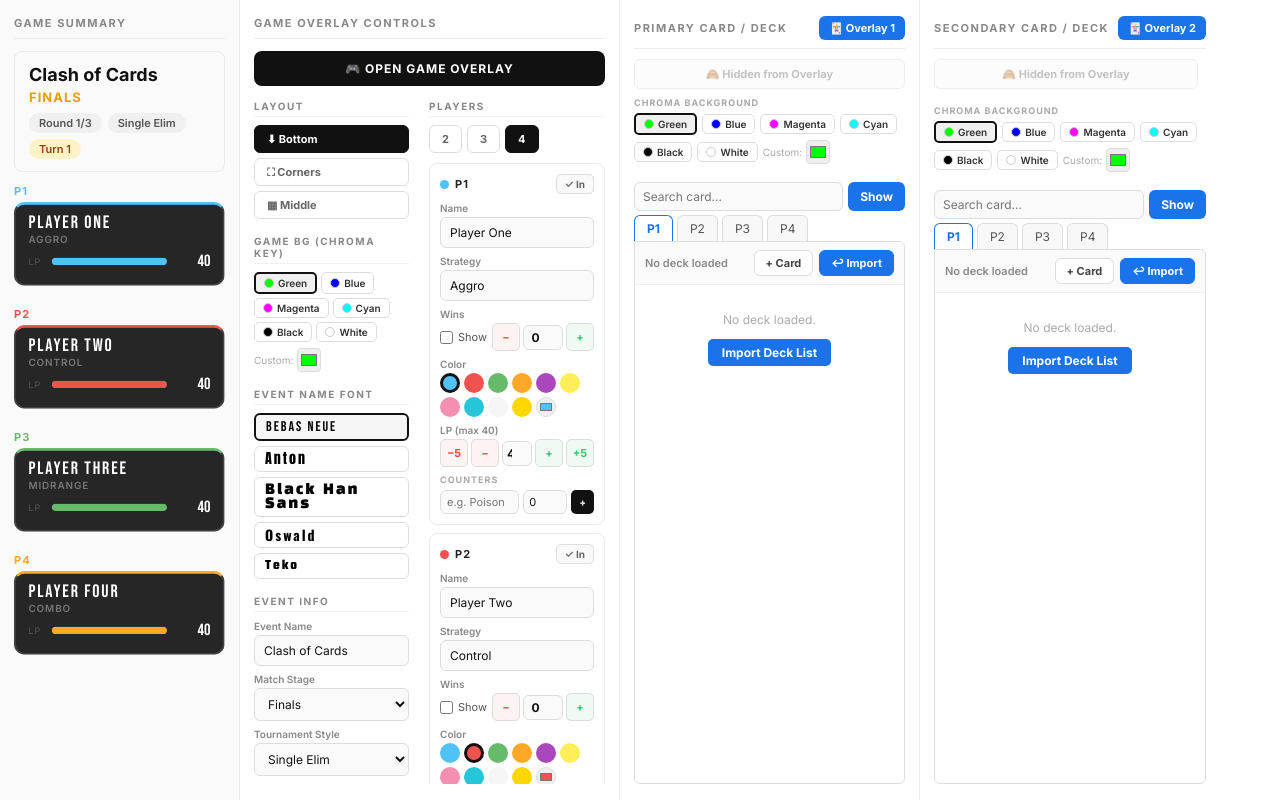
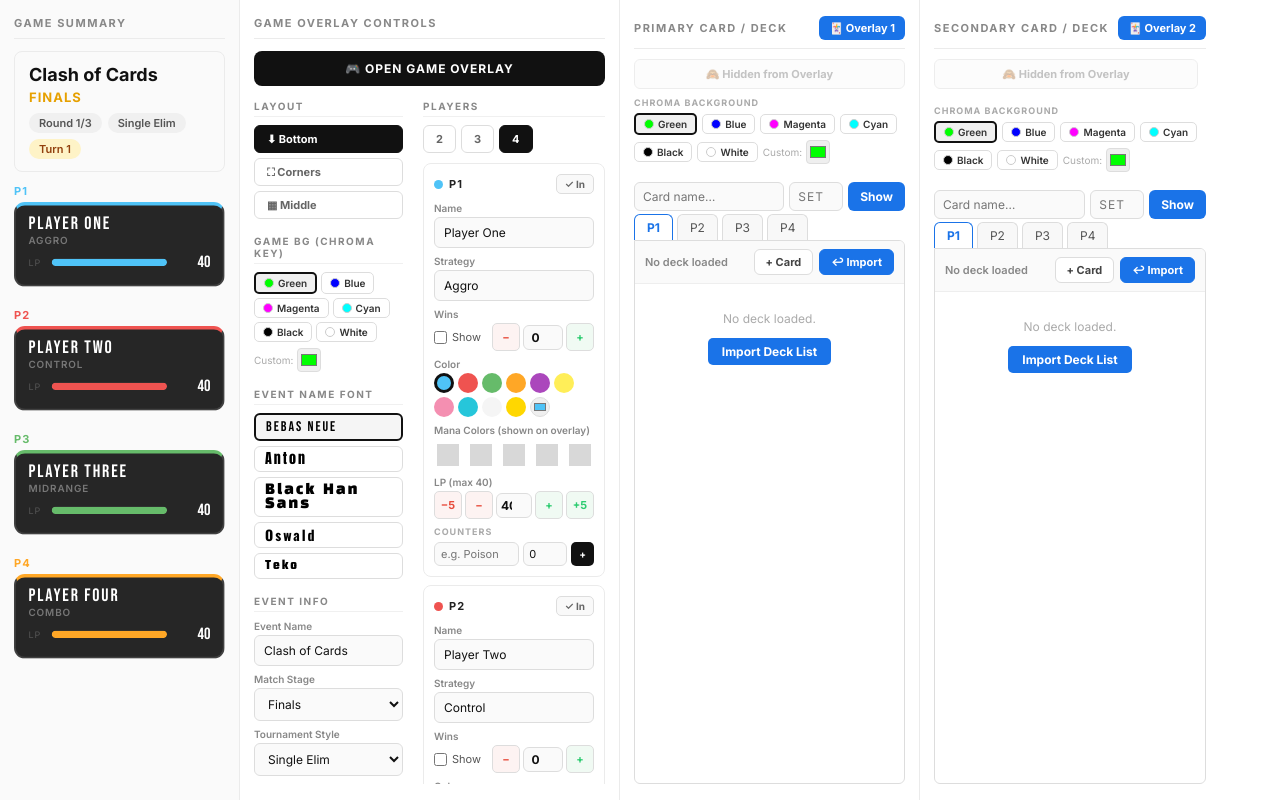
Before and after one commit to jdcaberoy/mtgstreamoverlay, a React (Vite) app: page / in a window 1280 px wide. Built offline with nearby package versions, Linux system fonts and the light colour scheme; grey boxes are pictures that could not be loaded.

Commit message:
add support to also show set. add show mana colors.

```diff
--- a/package.json
+++ b/package.json
@@ -29,5 +29,5 @@
     "globals": "^17.4.0",
     "vite": "^8.0.4"
   },
-  "homepage": "https://jdcaberoy.github.io/mtgstreamoverlay/"
+  "homepage": "https://YOUR_GITHUB_USERNAME.github.io/tournament-overlay"
 }
--- a/src/CardDeckColumn.jsx
+++ b/src/CardDeckColumn.jsx
@@ -12,12 +12,17 @@ function parseDeckList(text) {
     const t = line.trim();
     if (!t) continue;
     if (HEADERS.test(t)) { cur = { label: t, cards: [] }; sections.push(cur); continue; }
-    let rest = t.replace(/\^[^^]*\^/g,'').replace(/\[[^\]]*\]/g,'').replace(/\*[^*]+\*/g,'').trim();
+    let rest = t.replace(/\^[^^]*\^/g,'').replace(/\*[^*]+\*/g,'').trim();
     let qty = 1;
     const m = rest.match(/^(\d+)x?\s+(.+)$/i);
     if (m) { qty = parseInt(m[1]); rest = m[2].trim(); }
-    rest = rest.replace(/\s*\([A-Za-z0-9]+\)\s*\d*/g,'').trim();
-    if (rest) cur.cards.push({ qty, name: rest });
+    // Extract set code from (SET) notation before stripping
+    let setCode = null;
+    const setMatch = rest.match(/\(([A-Za-z0-9]{2,6})\)\s*(\d+)?/);
+    if (setMatch) setCode = setMatch[1].toLowerCase();
+    // Strip collector number and set notation
+    rest = rest.replace(/\s*\([A-Za-z0-9]+\)\s*\d*/g,'').replace(/\[[^\]]*\]/g,'').trim();
+    if (rest) cur.cards.push({ qty, name: rest, set: setCode });
   }
   return sections.filter(s => s.cards.length > 0);
 }
@@ -138,6 +143,7 @@ export function AddCardModal({ onClose, onAdd }) {
 
 export function CardRow({ card, onShow, onDelete, onQtyChange }) {
   const [hover, setHover] = useState(false);
+  const handleShow = () => onShow(card.name, card.set || undefined);
   return (
     <div onMouseEnter={() => setHover(true)} onMouseLeave={() => setHover(false)}
       style={{ display:'flex', alignItems:'center', padding:'4px 10px', borderBottom:'1px solid #f0f0f0', gap:6, background: hover ? '#f0f7ff' : 'transparent', transition:'background 0.1s' }}>
@@ -146,8 +152,11 @@ export function CardRow({ card, onShow, onDelete, onQtyChange }) {
         <span style={{ width:20, textAlign:'center', fontSize:12, fontWeight:700, color:'#555' }}>{card.qty}</span>
         <button onClick={() => onQtyChange(card.qty+1)} style={qtyBtn}>+</button>
       </div>
-      <span onClick={onShow} style={{ flex:1, fontSize:12, color:'#222', whiteSpace:'nowrap', overflow:'hidden', textOverflow:'ellipsis', cursor:'pointer' }} title={card.name}>{card.name}</span>
-      <button onClick={onShow} title="Show" style={{ background:'none', border:'none', cursor:'pointer', color:'#1a73e8', fontSize:12, flexShrink:0, padding:'0 2px' }}>👁</button>
+      <span onClick={handleShow} style={{ flex:1, fontSize:12, color:'#222', whiteSpace:'nowrap', overflow:'hidden', textOverflow:'ellipsis', cursor:'pointer' }} title={card.name}>
+        {card.name}
+        {card.set && <span style={{ fontSize:9, color:'#aaa', marginLeft:5, textTransform:'uppercase', letterSpacing:1, fontWeight:700 }}>({card.set})</span>}
+      </span>
+      <button onClick={handleShow} title="Show" style={{ background:'none', border:'none', cursor:'pointer', color:'#1a73e8', fontSize:12, flexShrink:0, padding:'0 2px' }}>👁</button>
       <button onClick={onDelete} title="Remove" style={{ background:'none', border:'none', cursor:'pointer', color:'#ccc', fontSize:12, flexShrink:0, padding:'0 2px' }}
         onMouseEnter={e => e.currentTarget.style.color='#e74c3c'}
         onMouseLeave={e => e.currentTarget.style.color='#ccc'}>🗑</button>
@@ -159,9 +168,11 @@ export function CardRow({ card, onShow, onDelete, onQtyChange }) {
 export function useDeckState(state, setState, deckKey, imageKey, nameKey, visibleKey, chromaKey) {
   const decks = state[deckKey] || [[], [], [], []];
 
-  async function fetchCard(name) {
+  async function fetchCard(name, setCode) {
     try {
-      const r = await fetch(`https://api.scryfall.com/cards/named?fuzzy=${encodeURIComponent(name)}`);
+      let url = `https://api.scryfall.com/cards/named?fuzzy=${encodeURIComponent(name)}`;
+      if (setCode) url += `&set=${encodeURIComponent(setCode.toLowerCase())}`;
+      const r = await fetch(url);
       if (!r.ok) throw new Error('Not found');
       const d = await r.json();
       const img = d.image_uris?.large || d.card_faces?.[0]?.image_uris?.large;
@@ -169,7 +180,7 @@ export function useDeckState(state, setState, deckKey, imageKey, nameKey, visibl
       setState(p => ({ ...p, [imageKey]: img, [nameKey]: d.name, [visibleKey]: true }));
       return { ok: true };
     } catch (e) {
-      return { ok: false, error: 'Could not find: ' + name };
+      return { ok: false, error: 'Could not find: ' + name + (setCode ? ` (${setCode})` : '') };
     }
   }
 
@@ -248,6 +259,7 @@ export function useDeckState(state, setState, deckKey, imageKey, nameKey, visibl
 // ── Primary Card/Deck Column ──────────────────────────────────────
 export default function CardDeckColumn({ state, setState }) {
   const [searchQ,     setSearchQ]     = useState('');
+  const [searchSet,   setSearchSet]   = useState('');
   const [error,       setError]       = useState('');
   const [loading,     setLoading]     = useState(false);
   const [activeTab,   setActiveTab]   = useState(0);
@@ -257,9 +269,9 @@ export default function CardDeckColumn({ state, setState }) {
   const { decks, fetchCard, clearCard, setVisible, setChroma, importDeck, addSingleCard, deleteCard, updateCardQty } =
     useDeckState(state, setState, 'decks1', 'card1Image', 'card1Name', 'card1Visible', 'card1ChromaColor');
 
-  async function handleSearch(name) {
+  async function handleSearch(name, setCode) {
     setLoading(true); setError('');
-    const result = await fetchCard(name);
+    const result = await fetchCard(name, setCode || searchSet || undefined);
     if (!result.ok) setError(result.error);
     setLoading(false);
   }
@@ -299,11 +311,15 @@ export default function CardDeckColumn({ state, setState }) {
         </div>
 
         {/* Search */}
-        <div style={{ display:'flex', gap:5, marginBottom:4 }}>
-          <input style={{ ...inp, flex:1 }} placeholder="Search card…"
+        <div style={{ display:'flex', gap:5, marginBottom:3 }}>
+          <input style={{ ...inp, flex:1 }} placeholder="Card name…"
             value={searchQ} onChange={e => setSearchQ(e.target.value)}
-            onKeyDown={e => e.key === 'Enter' && handleSearch(searchQ)} />
-          <button style={searchBtn} onClick={() => handleSearch(searchQ)} disabled={loading}>{loading ? '…' : 'Show'}</button>
+            onKeyDown={e => e.key === 'Enter' && handleSearch(searchQ, searchSet)} />
+          <input style={{ ...inp, width:54, textTransform:'uppercase', letterSpacing:1 }} placeholder="SET"
+            value={searchSet} onChange={e => setSearchSet(e.target.value.toUpperCase())}
+            onKeyDown={e => e.key === 'Enter' && handleSearch(searchQ, searchSet)}
+            title="Optional set code e.g. MH2, ECC" />
+          <button style={searchBtn} onClick={() => handleSearch(searchQ, searchSet)} disabled={loading}>{loading ? '…' : 'Show'}</button>
         </div>
         {error && <div style={{ color:'#c62828', fontSize:11, marginBottom:4 }}>{error}</div>}
 
@@ -329,7 +345,7 @@ export default function CardDeckColumn({ state, setState }) {
           sections={sections} totalCards={totalCards}
           onShowImport={() => setShowImport(true)}
           onShowAddCard={() => setShowAddCard(true)}
-          onShow={name => handleSearch(name)}
+          onShow={(name, set) => handleSearch(name, set)}
           onDelete={(si,ci) => deleteCard(activeTab,si,ci)}
           onQtyChange={(si,ci,qty) => updateCardQty(activeTab,si,ci,qty)}
         />
--- a/src/CardPreviewColumn.jsx
+++ b/src/CardPreviewColumn.jsx
@@ -28,6 +28,7 @@ function VisibilityBar({ visible, hasCard, onToggle, onClear }) {
 
 export default function CardPreviewColumn({ state, setState }) {
   const [searchQ,     setSearchQ]     = useState('');
+  const [searchSet,   setSearchSet]   = useState('');
   const [error,       setError]       = useState('');
   const [loading,     setLoading]     = useState(false);
   const [activeTab,   setActiveTab]   = useState(0);
@@ -37,9 +38,9 @@ export default function CardPreviewColumn({ state, setState }) {
   const { decks, fetchCard, clearCard, setVisible, setChroma, importDeck, addSingleCard, deleteCard, updateCardQty } =
     useDeckState(state, setState, 'decks2', 'card2Image', 'card2Name', 'card2Visible', 'card2ChromaColor');
 
-  async function handleSearch(name) {
+  async function handleSearch(name, setCode) {
     setLoading(true); setError('');
-    const result = await fetchCard(name);
+    const result = await fetchCard(name, setCode || searchSet || undefined);
     if (!result.ok) setError(result.error);
     setLoading(false);
   }
@@ -81,11 +82,15 @@ export default function CardPreviewColumn({ state, setState }) {
         </div>
 
         {/* ── Search row ── */}
-        <div style={{ display:'flex', gap:5, marginBottom:4 }}>
-          <input style={{ ...inp, flex:1 }} placeholder="Search card…"
+        <div style={{ display:'flex', gap:5, marginBottom:3 }}>
+          <input style={{ ...inp, flex:1 }} placeholder="Card name…"
             value={searchQ} onChange={e => setSearchQ(e.target.value)}
-            onKeyDown={e => e.key === 'Enter' && handleSearch(searchQ)} />
-          <button style={searchBtn} onClick={() => handleSearch(searchQ)} disabled={loading}>
+            onKeyDown={e => e.key === 'Enter' && handleSearch(searchQ, searchSet)} />
+          <input style={{ ...inp, width:54, textTransform:'uppercase', letterSpacing:1 }} placeholder="SET"
+            value={searchSet} onChange={e => setSearchSet(e.target.value.toUpperCase())}
+            onKeyDown={e => e.key === 'Enter' && handleSearch(searchQ, searchSet)}
+            title="Optional set code e.g. MH2, ECC" />
+          <button style={searchBtn} onClick={() => handleSearch(searchQ, searchSet)} disabled={loading}>
             {loading ? '…' : 'Show'}
           </button>
         </div>
@@ -113,7 +118,7 @@ export default function CardPreviewColumn({ state, setState }) {
           sections={sections} totalCards={totalCards}
           onShowImport={() => setShowImport(true)}
           onShowAddCard={() => setShowAddCard(true)}
-          onShow={name => handleSearch(name)}
+          onShow={(name, set) => handleSearch(name, set)}
           onDelete={(si,ci) => deleteCard(activeTab,si,ci)}
           onQtyChange={(si,ci,qty) => updateCardQty(activeTab,si,ci,qty)}
         />
--- a/src/GameControlsColumn.jsx
+++ b/src/GameControlsColumn.jsx
@@ -208,6 +208,12 @@ function PlayerBlock({ p, i, label, maxLP, onUpdPlayer, onStepLP, onToggleElim,
         </div>
       </Field>
 
+      {/* Mana Colors */}
+      <ManaColorPicker
+        selected={p.manaColors || []}
+        onChange={val => onUpdPlayer(i, 'manaColors', val)}
+      />
+
       {/* LP */}
       <Field label={`LP (max ${maxLP})`}>
         <div style={{ display:'flex', alignItems:'center', gap:3 }}>
@@ -233,6 +239,50 @@ function PlayerBlock({ p, i, label, maxLP, onUpdPlayer, onStepLP, onToggleElim,
         </div>
       ))}
       <AddCounter onAdd={(name,val) => onAddCounter(i,name,val)} />
+    </div>
+  );
+}
+
+
+// ── Mana Color Picker ─────────────────────────────────────────────
+const MANA_SVGS = {
+  W: 'https://svgs.scryfall.io/card-symbols/W.svg',
+  U: 'https://svgs.scryfall.io/card-symbols/U.svg',
+  B: 'https://svgs.scryfall.io/card-symbols/B.svg',
+  R: 'https://svgs.scryfall.io/card-symbols/R.svg',
+  G: 'https://svgs.scryfall.io/card-symbols/G.svg',
+};
+const MANA_NAMES = { W: 'White', U: 'Blue', B: 'Black', R: 'Red', G: 'Green' };
+const MANA_ORDER = ['W','U','B','R','G'];
+
+function ManaColorPicker({ selected, onChange }) {
+  function toggle(c) {
+    const next = selected.includes(c) ? selected.filter(x => x !== c) : [...selected, c];
+    onChange(next);
+  }
+  return (
+    <div style={{ marginBottom:7 }}>
+      <label style={{ display:'block', fontSize:10, color:'#888', marginBottom:5, fontWeight:600 }}>Mana Colors (shown on overlay)</label>
+      <div style={{ display:'flex', gap:5, alignItems:'center' }}>
+        {MANA_ORDER.map(c => {
+          const active = selected.includes(c);
+          return (
+            <button key={c} title={MANA_NAMES[c]} onClick={() => toggle(c)} style={{
+              width:28, height:28, padding:0, borderRadius:'50%',
+              border: active ? '3px solid #111' : '2px solid transparent',
+              background: 'transparent', cursor:'pointer', outline:'none',
+              boxShadow: active ? '0 0 0 1px rgba(0,0,0,0.2)' : 'none',
+              transition:'border 0.15s, box-shadow 0.15s',
+              opacity: active ? 1 : 0.4,
+            }}>
+              <img src={MANA_SVGS[c]} alt={c} style={{ width:22, height:22, display:'block', margin:'auto', pointerEvents:'none' }} />
+            </button>
+          );
+        })}
+        {selected.length > 0 && (
+          <button onClick={() => onChange([])} style={{ fontSize:10, color:'#aaa', background:'none', border:'none', cursor:'pointer', padding:'0 4px' }}>✕ clear</button>
+        )}
+      </div>
     </div>
   );
 }
--- a/src/PlayerCard.jsx
+++ b/src/PlayerCard.jsx
@@ -14,21 +14,43 @@ const ELIM_STYLES = `
   }
 `;
 
+// Scryfall SVG URIs for the 5 mana colors
+const MANA_SVGS = {
+  W: 'https://svgs.scryfall.io/card-symbols/W.svg',
+  U: 'https://svgs.scryfall.io/card-symbols/U.svg',
+  B: 'https://svgs.scryfall.io/card-symbols/B.svg',
+  R: 'https://svgs.scryfall.io/card-symbols/R.svg',
+  G: 'https://svgs.scryfall.io/card-symbols/G.svg',
+};
+
+// Color order always WUBRG for consistent display
+const MANA_ORDER = ['W','U','B','R','G'];
+
 export default function PlayerCard({ player, maxLP, index, compact = false }) {
   const pct     = Math.max(0, Math.min(100, (player.lp / maxLP) * 100));
   const overMax = player.lp > maxLP;
   const color   = player.color || '#4fc3f7';
+  const wins    = player.wins || 0;
+  const mana    = (player.manaColors || []).filter(c => MANA_ORDER.includes(c));
+
+  // Border thickness: winners get thin top border, non-winners get thick
+  // so cards look visually balanced when mixed
+  const topBorderPx = player.elim ? 3 : (wins > 0 ? 2 : 4);
+  const topBorderColor = player.elim ? '#b71c1c' : color;
+
+  // Dynamic mana icon size based on count
+  const manaSize = compact ? 16 : (mana.length <= 2 ? 26 : mana.length === 3 ? 23 : mana.length === 4 ? 20 : 18);
 
   return (
     <div style={{
       background: 'rgba(0,0,0,0.85)',
       border: `2px solid ${player.elim ? 'rgba(239,83,80,0.25)' : 'rgba(255,255,255,0.12)'}`,
-      borderTop: `3px solid ${player.elim ? '#b71c1c' : color}`,
+      borderTop: `${topBorderPx}px solid ${topBorderColor}`,
       borderRadius: 12,
       padding: compact ? '10px 14px' : '14px 18px',
       position: 'relative',
       overflow: 'hidden',
-      transition: 'border-color 0.4s, border-top-color 0.4s',
+      transition: 'border-color 0.4s, border-top-color 0.4s, border-top-width 0.3s',
       width: '100%',
     }}>
       <style>{ELIM_STYLES}</style>
@@ -38,117 +60,106 @@ export default function PlayerCard({ player, maxLP, index, compact = false }) {
         <div style={{
           position: 'absolute', inset: 0,
           background: 'linear-gradient(160deg, rgba(30,0,0,0.92) 0%, rgba(80,10,10,0.88) 100%)',
-          borderRadius: 10,
-          zIndex: 10,
-          display: 'flex',
-          alignItems: 'center',
-          justifyContent: 'center',
-          flexDirection: 'column',
-          gap: 6,
-          overflow: 'hidden',
+          borderRadius: 10, zIndex: 10,
+          display: 'flex', alignItems: 'center', justifyContent: 'center',
+          flexDirection: 'column', gap: 6, overflow: 'hidden',
         }}>
-          {/* Scan-line sweep effect */}
           <div style={{
             position: 'absolute', left: 0, right: 0, height: '30%',
             background: 'linear-gradient(180deg, transparent, rgba(239,83,80,0.08), transparent)',
-            animation: 'elimScan 3s ease-in-out infinite',
-            pointerEvents: 'none',
+            animation: 'elimScan 3s ease-in-out infinite', pointerEvents: 'none',
           }} />
-
-          {/* Diagonal red lines (decorative) */}
-          <div style={{
-            position: 'absolute', inset: 0, overflow: 'hidden', pointerEvents: 'none', opacity: 0.12,
-          }}>
+          <div style={{ position: 'absolute', inset: 0, overflow: 'hidden', pointerEvents: 'none', opacity: 0.12 }}>
             {[...Array(6)].map((_,i) => (
               <div key={i} style={{
-                position: 'absolute',
-                left: `${-20 + i * 25}%`, top: '-10%',
-                width: 2, height: '140%',
-                background: '#ef5350',
-                transform: 'rotate(-35deg)',
+                position: 'absolute', left: `${-20 + i * 25}%`, top: '-10%',
+                width: 2, height: '140%', background: '#ef5350', transform: 'rotate(-35deg)',
               }} />
             ))}
           </div>
-
-          {/* Skull icon */}
-          <div style={{
-            fontSize: compact ? 18 : 26,
-            lineHeight: 1,
-            filter: 'drop-shadow(0 0 6px rgba(239,83,80,0.8))',
-          }}>💀</div>
-
-          {/* ELIMINATED stamp */}
+          <div style={{ fontSize: compact ? 18 : 26, lineHeight: 1, filter: 'drop-shadow(0 0 6px rgba(239,83,80,0.8))' }}>💀</div>
           <div style={{
             fontFamily: "'Bebas Neue', sans-serif",
-            fontSize: compact ? 20 : 30,
-            letterSpacing: compact ? 4 : 7,
+            fontSize: compact ? 20 : 30, letterSpacing: compact ? 4 : 7,
             color: '#ef5350',
             textShadow: '0 0 14px rgba(239,83,80,0.7), 0 0 2px rgba(0,0,0,0.9)',
             border: '2px solid rgba(239,83,80,0.6)',
             padding: compact ? '2px 12px' : '4px 20px',
-            borderRadius: 4,
-            background: 'rgba(239,83,80,0.08)',
+            borderRadius: 4, background: 'rgba(239,83,80,0.08)',
             animation: 'elimPulse 2.5s ease-in-out infinite',
-            backdropFilter: 'blur(2px)',
-            position: 'relative',
+            backdropFilter: 'blur(2px)', position: 'relative',
           }}>
             ELIMINATED
-            {/* Strike-through line */}
             <div style={{
-              position: 'absolute', top: '50%', left: 0,
-              height: 2, background: 'rgba(239,83,80,0.5)',
-              animation: 'elimStrike 0.6s ease-out 0.2s both',
-              borderRadius: 1,
+              position: 'absolute', top: '50%', left: 0, height: 2,
+              background: 'rgba(239,83,80,0.5)',
+              animation: 'elimStrike 0.6s ease-out 0.2s both', borderRadius: 1,
             }} />
           </div>
-
-          {/* Player name beneath */}
-          <div style={{
-            fontSize: compact ? 9 : 11,
-            color: 'rgba(255,255,255,0.4)',
-            letterSpacing: 3,
-            textTransform: 'uppercase',
-            fontFamily: "'Inter', sans-serif",
-            fontWeight: 600,
-          }}>
+          <div style={{ fontSize: compact ? 9 : 11, color: 'rgba(255,255,255,0.4)', letterSpacing: 3, textTransform: 'uppercase', fontFamily: "'Inter', sans-serif", fontWeight: 600 }}>
             {player.name}
           </div>
         </div>
       )}
 
-      {/* ── Content (blurred + desaturated when eliminated) ── */}
-      <div style={{
-        filter: player.elim ? 'grayscale(1) brightness(0.3)' : 'none',
-        transition: 'filter 0.4s',
-      }}>
+      {/* ── Content ── */}
+      <div style={{ filter: player.elim ? 'grayscale(1) brightness(0.3)' : 'none', transition: 'filter 0.4s' }}>
+
         {/* Wins badge */}
         {player.showWins && (
-          <div style={{
-            fontSize: compact ? 9 : 10, color: '#ffd700', fontWeight: 700,
-            letterSpacing: 1.5, textTransform: 'uppercase', marginBottom: 2,
-            display: 'flex', alignItems: 'center', gap: 5,
-          }}>
-            {Array.from({ length: Math.min(player.wins, 10) }).map((_, i) => (
+          <div style={{ fontSize: compact ? 9 : 10, color: '#ffd700', fontWeight: 700, letterSpacing: 1.5, textTransform: 'uppercase', marginBottom: 2, display: 'flex', alignItems: 'center', gap: 4 }}>
+            {Array.from({ length: Math.min(wins, 10) }).map((_, i) => (
               <span key={i} style={{ fontSize: compact ? 10 : 12 }}>★</span>
             ))}
-            {player.wins > 10 && <span style={{ fontSize: compact ? 10 : 11 }}>×{player.wins}</span>}
-            {player.wins === 0 && <span style={{ color: '#555' }}>No wins yet</span>}
+            {wins > 10 && <span style={{ fontSize: compact ? 10 : 11 }}>×{wins}</span>}
+            {wins === 0 && <span style={{ color: '#555' }}>No wins yet</span>}
           </div>
         )}
 
+        {/* Name row + mana icons */}
+        <div style={{ display: 'flex', alignItems: 'center', gap: 6, marginBottom: 0 }}>
           {/* Name */}
           <div style={{
             fontFamily: "'Bebas Neue', sans-serif",
             fontSize: compact ? 20 : 26,
             color: '#fff', letterSpacing: 2, lineHeight: 1,
+            flex: 1, minWidth: 0,
             whiteSpace: 'nowrap', overflow: 'hidden', textOverflow: 'ellipsis',
           }}>{player.name}</div>
 
+          {/* Mana icons — right-aligned, dynamic spacing */}
+          {mana.length > 0 && (
+            <div style={{
+              display: 'flex',
+              alignItems: 'center',
+              // Negative margin to overlap icons slightly when many colors
+              gap: mana.length <= 2 ? 4 : mana.length === 3 ? 2 : mana.length === 4 ? 1 : 0,
+              flexShrink: 0,
+            }}>
+              {MANA_ORDER.filter(c => mana.includes(c)).map(c => (
+                <img
+                  key={c}
+                  src={MANA_SVGS[c]}
+                  alt={c}
+                  style={{
+                    width: manaSize,
+                    height: manaSize,
+                    borderRadius: '50%',
+                    boxShadow: '0 1px 4px rgba(0,0,0,0.6)',
+                    // Slight overlap effect for 4-5 colors
+                    marginLeft: mana.length >= 4 ? -4 : 0,
+                    flexShrink: 0,
+                  }}
+                />
+              ))}
+            </div>
+          )}
+        </div>
+
         {/* Strategy */}
-        <div style={{
-          fontSize: 11, color: '#777', textTransform: 'uppercase',
-          letterSpacing: 1, margin: '2px 0 8px', fontWeight: 600,
-        }}>{player.strat}</div>
+        <div style={{ fontSize: 11, color: '#777', textTransform: 'uppercase', letterSpacing: 1, margin: '2px 0 8px', fontWeight: 600 }}>
+          {player.strat}
+        </div>
 
         {/* LP bar */}
         <div style={{ display: 'flex', alignItems: 'center', gap: 8, marginBottom: 6 }}>
--- a/src/store.js
+++ b/src/store.js
@@ -34,7 +34,7 @@ export const EVENT_FONTS = [
 ];
 
 function makePlayer(name, strat, color) {
-  return { name, strat, lp: 40, elim: false, ctrs: [], color, wins: 0, showWins: false };
+  return { name, strat, lp: 40, elim: false, ctrs: [], color, wins: 0, showWins: false, manaColors: [] };
 }
 
 export function defaultState() {
```
Also changed, not shown: 2 other files (tests, documents, lock files or other folders). Lines whose indentation alone changed are shown as unchanged.
